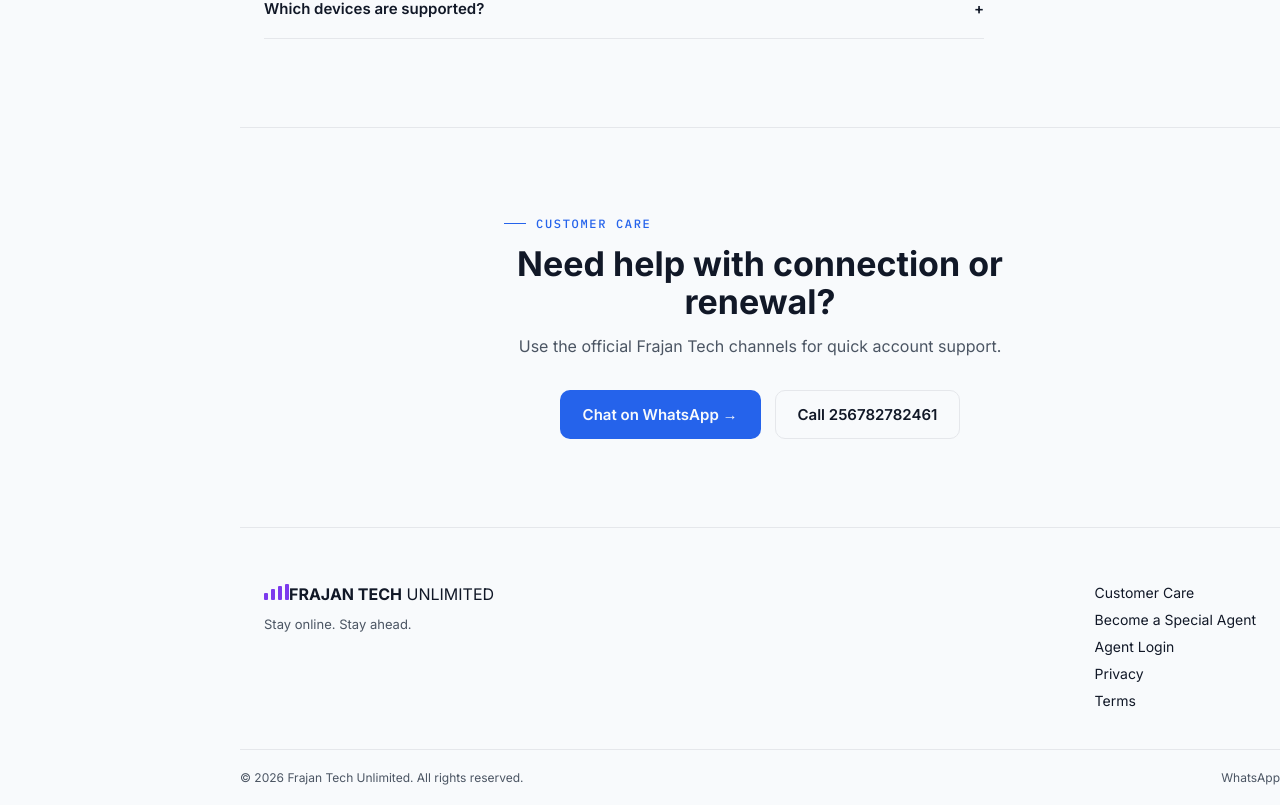
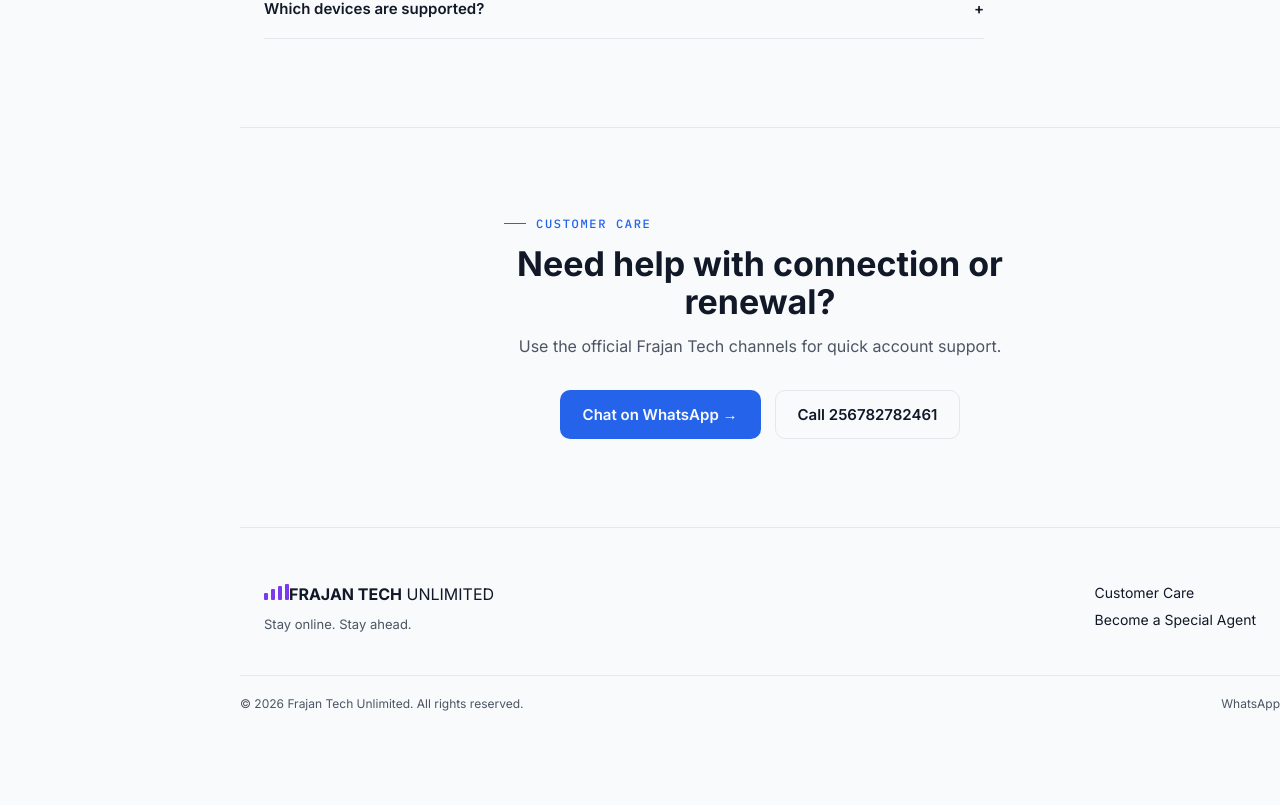
Before and after one commit to Niwahereza-Trust/frajantech, a React (Vite) app: page / in a window 1280 px wide. Shown: the part 4251-5056 px from the top of the page. After the commit the page ends 4982 px from the top, so only its background shows below. Built offline with nearby package versions, Linux system fonts and the light colour scheme; no server answers.

Commit message:
Remove Agent Login, Privacy, Terms links from footer

```diff
--- a/src/components/Footer.jsx
+++ b/src/components/Footer.jsx
@@ -18,9 +18,6 @@ export default function Footer() {
         <div className="footer-links">
           <a href="mailto:support@frajantechunlimited.com">Customer Care</a>
           <button className="footer-link-btn" onClick={openAgentModal}>Become a Special Agent</button>
-          <a href="https://app.frajantechunlimited.com/pilot">Agent Login</a>
-          <a href="https://app.frajantechunlimited.com/privacy">Privacy</a>
-          <a href="https://app.frajantechunlimited.com/terms">Terms</a>
         </div>
       </div>
 
```
